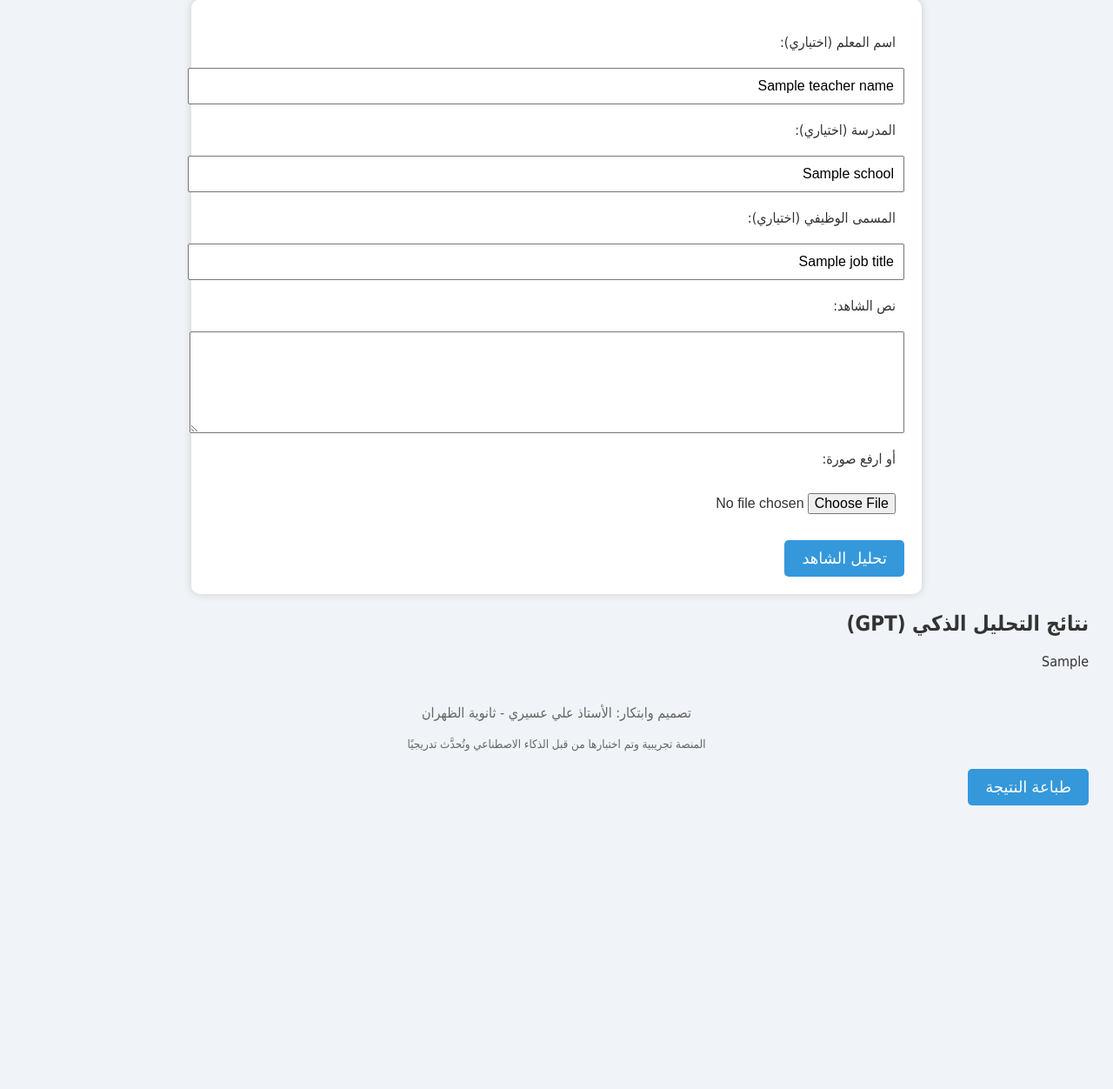
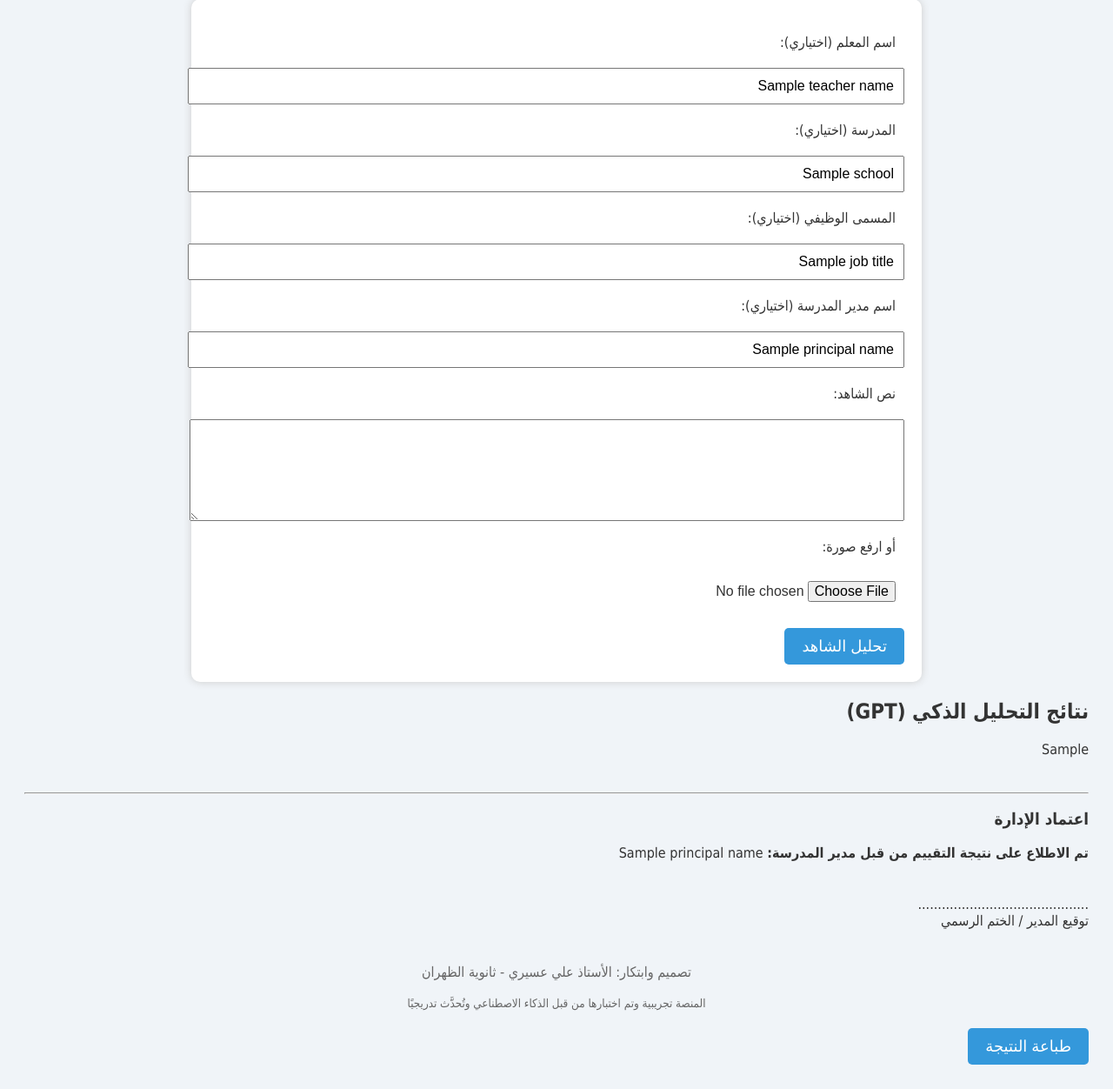
Before and after one commit to aliasiriiii/smart-ai, a Flask app: template templates/index.html in a window 1280 px wide. Shown: the part 110-1362 px from the top of the page at 87% size. Before the commit the page ends 1036 px from the top, so only its background shows below. Run offline with Flask 3, Linux system fonts and the light colour scheme; the template is opened without the code that fills it: most values are stand-ins (such as "Sample title", 1, 10 or a date in 2020).

Commit message:
Update index.html

```diff
--- a/templates/index.html
+++ b/templates/index.html
@@ -83,6 +83,8 @@
         <input type="text" name="school" value="{{ school }}">
         <label>المسمى الوظيفي (اختياري):</label>
         <input type="text" name="job_title" value="{{ job_title }}">
+        <label>اسم مدير المدرسة (اختياري):</label>
+        <input type="text" name="principal_name" value="{{ principal_name }}">
         <label>نص الشاهد:</label>
         <textarea name="shahid" rows="5"></textarea>
         <label>أو ارفع صورة:</label>
@@ -95,6 +97,16 @@
         <div>{{ gpt_result | safe }}</div>
     {% endif %}
 
+    {% if principal_name %}
+        <hr style="margin-top:40px;">
+        <h3>اعتماد الإدارة</h3>
+        <p><strong>تم الاطلاع على نتيجة التقييم من قبل مدير المدرسة:</strong> {{ principal_name }}</p>
+        <p style="margin-top:40px;">
+            ........................................... <br>
+            توقيع المدير / الختم الرسمي
+        </p>
+    {% endif %}
+
     <div class="footer">
         <p>تصميم وابتكار: الأستاذ علي عسيري - ثانوية الظهران</p>
         <p><small>المنصة تجريبية وتم اختبارها من قبل الذكاء الاصطناعي وتُحدَّث تدريجيًا</small></p>
```
